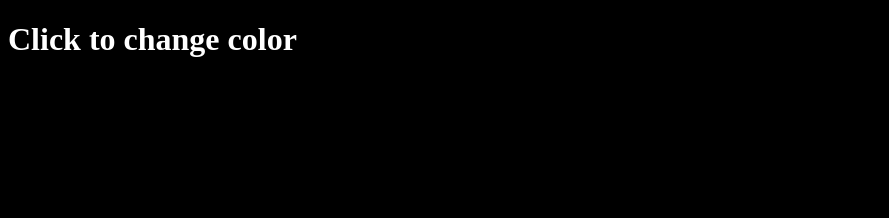
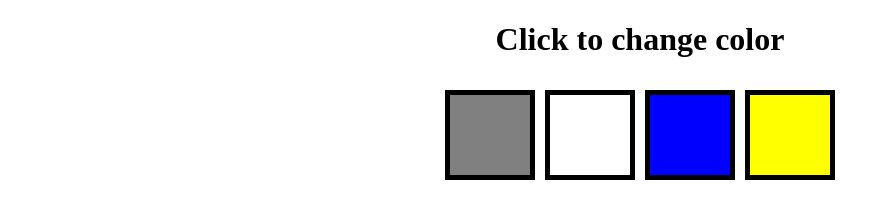
Before and after one commit to udayrajsingh1/Chai_aur_code, a plain HTML site: page 03_Projects/colorChange/index.html in a window 1280 px wide. Shown: the whole page, without its empty margins (0-889 px from the left). Drawn offline with Linux system fonts and the light colour scheme.

Commit message:
colorChange project

```diff
--- a/03_Projects/colorChange/index.html
+++ b/03_Projects/colorChange/index.html
@@ -4,9 +4,15 @@
         <title> Color Change </title>
         <link rel="stylesheet" href="style.css">
     </head>
-    <body style="background-color: black; color: white;">
+    <body>
         <h1> Click to change color</h1>
+        <div class="box">
+            <div class="button" id="grey"></div>
+            <div class="button" id="white"></div>
+            <div class="button" id="blue"></div>
+            <div class="button" id="yellow"></div>
+        </div>
         <script src="script.js"></script>
     </body>
-    <script src="script.js"></script>
+
 </html>
--- a/03_Projects/colorChange/script.js
+++ b/03_Projects/colorChange/script.js
@@ -0,0 +1,19 @@
+const buttons = document.querySelectorAll('.button');
+const body = document.querySelector("body");
+
+buttons.forEach(function(button){
+    button.addEventListener('click', function(e){
+        if(e.target.id === "grey"){
+            body.style.backgroundColor = e.target.id;
+        }
+        if(e.target.id === "white"){
+            body.style.backgroundColor = e.target.id;
+        }
+        if(e.target.id === "blue"){
+            body.style.backgroundColor = e.target.id;
+        }
+        if(e.target.id === "yellow"){
+            body.style.backgroundColor = e.target.id;
+        }
+    })
+});
--- a/03_Projects/colorChange/style.css
+++ b/03_Projects/colorChange/style.css
@@ -0,0 +1,56 @@
+h1{
+    color: black;
+    text-align: center;
+}
+.box{
+    margin: 0 auto;
+
+    display: flex;
+    width: 400px;
+    height: 100px;
+    padding: 5px;
+}
+.box > * {
+    border: 5px solid black;
+    flex: 1;
+    margin: 5px;
+    transition:
+        border-color 0.3s ease,
+        box-shadow 0.5s ease,
+        transform 0.5s ease;
+}
+
+
+#grey{
+    background-color: grey;
+}
+#white{
+    background-color: white;
+}
+#blue{
+    background-color: blue;
+}
+#yellow{
+    background-color: yellow;
+}
+#blue:hover{
+    border-color: transparent;
+    box-shadow: 0 8px 20px rgba(0,0,0,0.6);
+    transform: translateY(-3px);
+
+}
+#grey:hover{
+    border-color: transparent;
+    box-shadow: 0 8px 20px rgba(0,0,0,0.6);
+    transform: translateY(-3px);
+}
+#white:hover{
+    border-color: transparent;
+    box-shadow: 0 8px 20px rgba(0,0,0,0.6);
+    transform: translateY(-3px);
+}
+#yellow:hover{
+    border-color: transparent;
+    box-shadow: 0 8px 20px rgba(0,0,0,0.6);
+    transform: translateY(-3px);
+}
```
Also changed, not shown: 01_basics/02_functions.js (line endings or trailing spaces).
